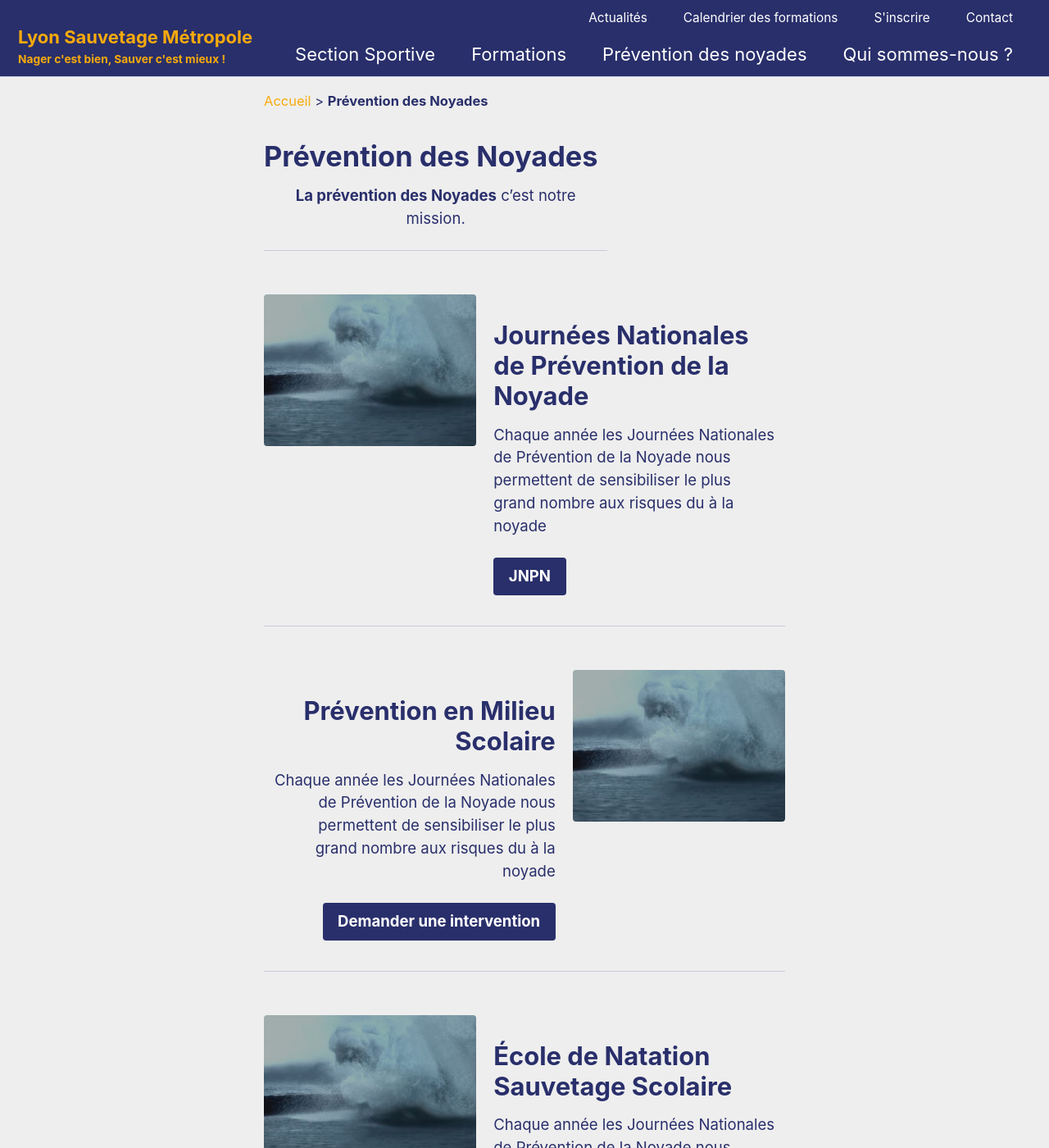
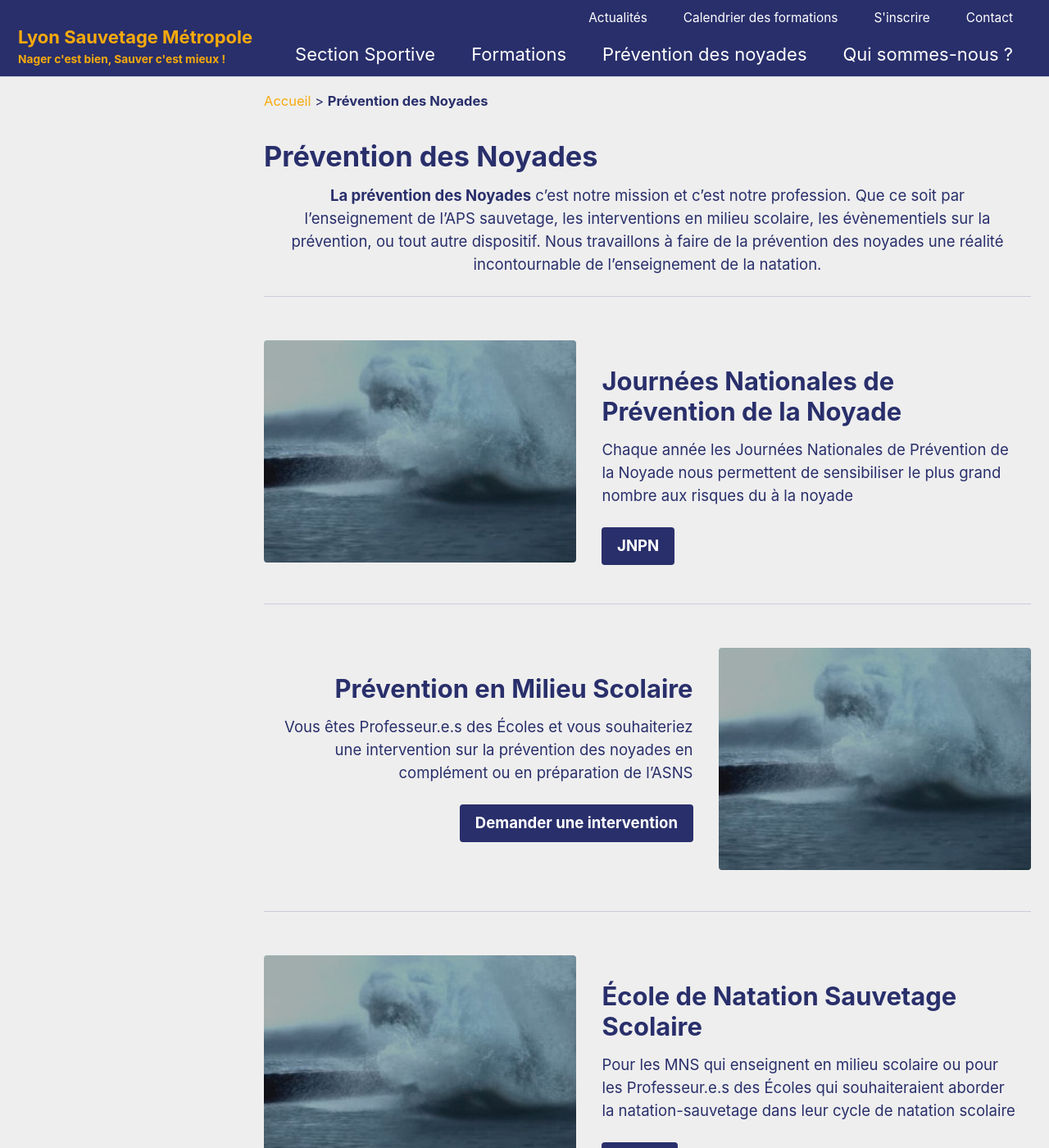
Before and after one commit to co-insit/lsm, a Jekyll site: the page built from _pages/03. prevention/prevention.md, in a window 1280 px wide and 1400 px high. Shown: the whole window at 82% size. Built offline with Jekyll 4.4.1, drawn with Linux system fonts in a browser that asks for light colours; cached includes are drawn as plain includes; some of the changed text lies outside the part shown.

Commit message:
contenus

```diff
--- a/_pages/03. prevention/prevention.md
+++ b/_pages/03. prevention/prevention.md
@@ -2,9 +2,9 @@
 title: Prévention des Noyades
 layout: single
 permalink: /prevention/
-class: wide
+classes: wide
 intro:
-  - excerpt: "**La prévention des Noyades** c'est notre mission.<br>"
+  - excerpt: "**La prévention des Noyades** c'est notre mission et c'est notre profession. Que ce soit par l'enseignement de l'APS sauvetage, les interventions en milieu scolaire, les évènementiels sur la prévention, ou tout autre dispositif. Nous travaillons à faire de la prévention des noyades une réalité incontournable de l'enseignement de la natation.<br>"
 
 feature_row:
   - image_path: /assets/images/Lion-vague_morphing.jpg
@@ -19,7 +19,7 @@ feature_row1:
   - image_path: /assets/images/Lion-vague_morphing.jpg
     alt: "Prévention en milieu scolaire"
     title: "Prévention en Milieu Scolaire"
-    excerpt: "Chaque année les Journées Nationales de Prévention de la Noyade nous permettent de sensibiliser le plus grand nombre aux risques du à la noyade"
+    excerpt: "Vous êtes Professeur.e.s des Écoles et vous souhaiteriez une intervention sur la prévention des noyades en complément ou en préparation de l'ASNS"
     url: "/intervention_scolaire/"
     btn_label: "Demander une intervention"
     btn_class: "btn--primary"
@@ -28,9 +28,9 @@ feature_row2:
   - image_path: /assets/images/Lion-vague_morphing.jpg
     alt: "École de Natation Sauvetage Scolaire"
     title: "École de Natation Sauvetage Scolaire"
-    excerpt: "Chaque année les Journées Nationales de Prévention de la Noyade nous permettent de sensibiliser le plus grand nombre aux risques du à la noyade"
+    excerpt: "Pour les MNS qui enseignent en milieu scolaire ou pour les Professeur.e.s des Écoles qui souhaiteraient aborder la natation-sauvetage dans leur cycle de natation scolaire"
     url: "/sauvetage_scolaire/"
-    btn_label: "Participer"
+    btn_label: "Par ici"
     btn_class: "btn--primary"
 
 feature_row3:
```
Also changed, not shown: _pages/01. section/section.md (+4 -5 lines), _pages/02. formations/formations.md (+1 -1 lines), _pages/contact.md (+2 -0 lines), 1 other file.
